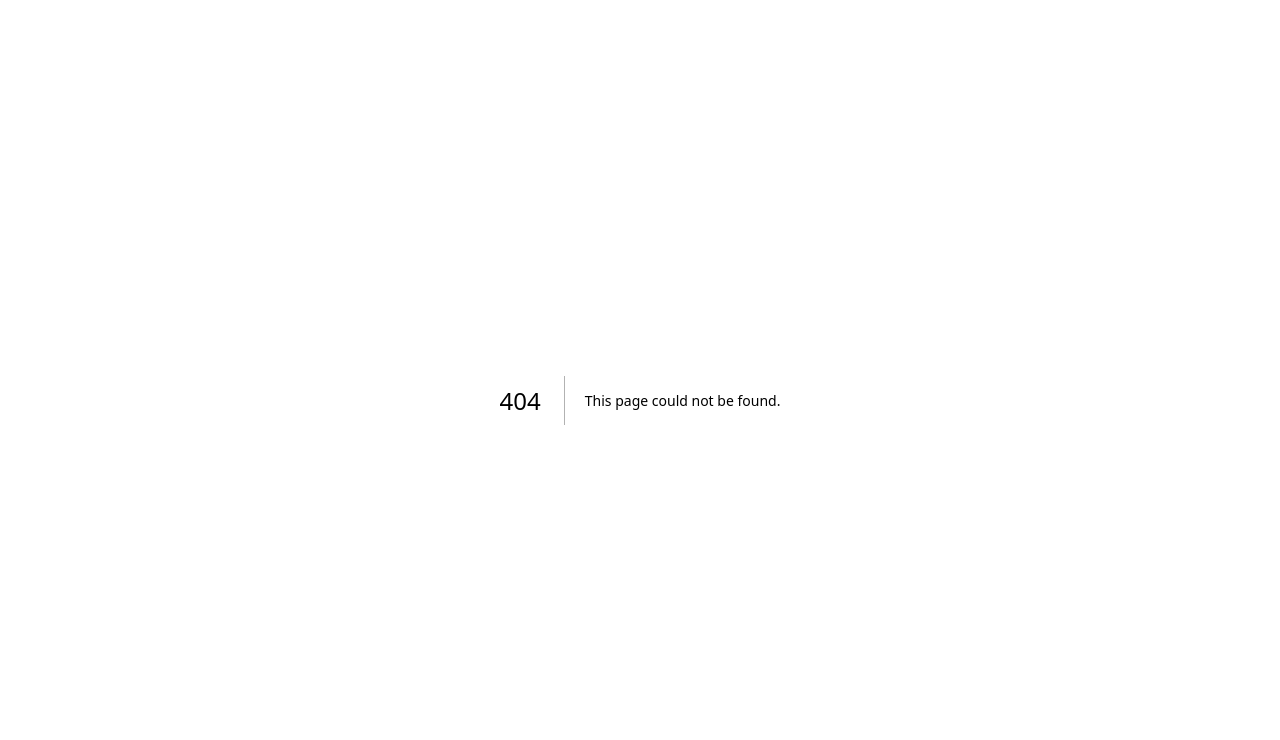
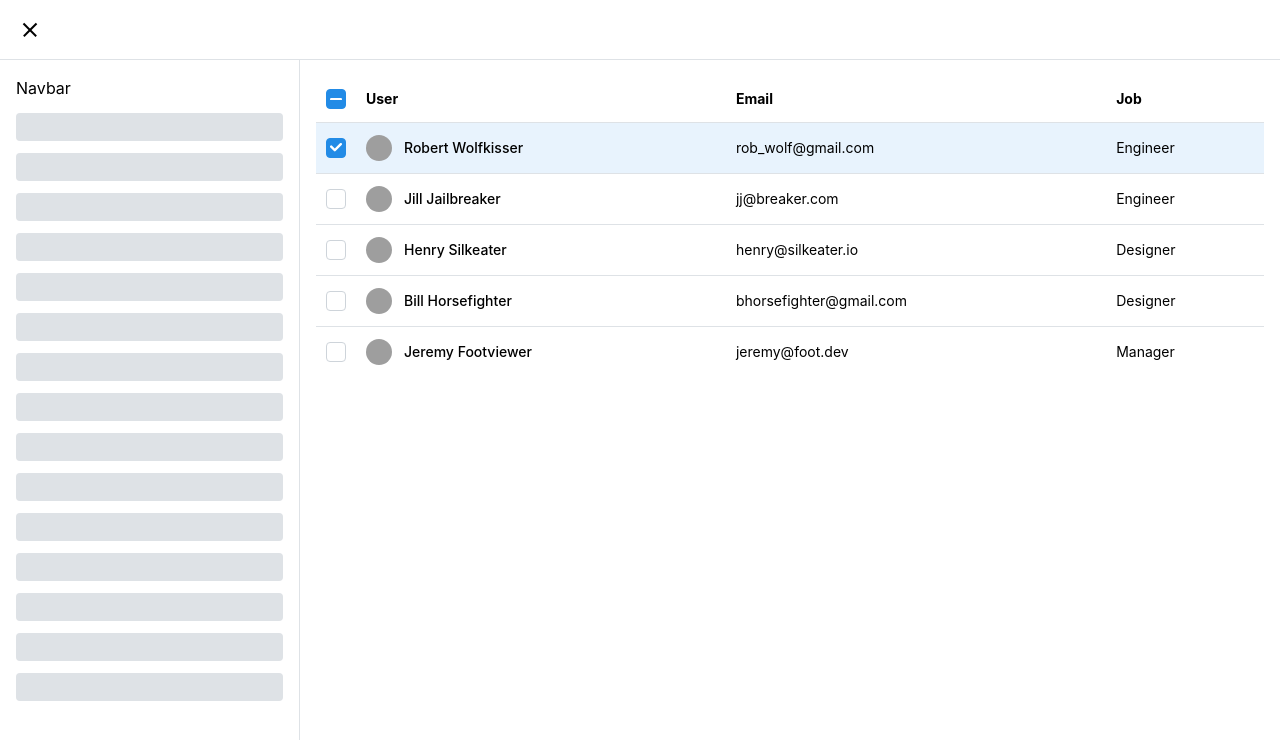
Before and after one commit to N1b3lung0/nextjs-mantine-dashboard, a Next.js app: page /dashboard/users in a window 1280 px wide. Before the commit this address had no page. Shown: the top 740 px of the page. Built offline with nearby package versions, Linux system fonts and the light colour scheme; grey boxes are pictures that could not be loaded.

Commit message:
#4 Add a table
Create a table to show the users. Each user can be selected

```diff
--- /dev/null
+++ b/src/app/dashboard/users/page.tsx
@@ -0,0 +1,8 @@
+import { TableUsers } from "@/app/ui/dashboard/users/table-users";
+import React from "react";
+
+const Page = () => {
+  return <TableUsers></TableUsers>;
+};
+
+export default Page;
--- /dev/null
+++ b/src/app/ui/dashboard/users/table-users.module.css
@@ -0,0 +1,3 @@
+.rowSelected {
+  background-color: var(--mantine-color-blue-light);
+}
--- /dev/null
+++ b/src/app/ui/dashboard/users/table-users.tsx
@@ -0,0 +1,122 @@
+"use client";
+
+import cx from "clsx";
+import { useState } from "react";
+import {
+  Table,
+  Checkbox,
+  ScrollArea,
+  Group,
+  Avatar,
+  Text,
+  rem,
+} from "@mantine/core";
+import classes from "./table-users.module.css";
+
+const data = [
+  {
+    id: "1",
+    avatar:
+      "https://raw.githubusercontent.com/mantinedev/mantine/master/.demo/avatars/avatar-1.png",
+    name: "Robert Wolfkisser",
+    job: "Engineer",
+    email: "rob_wolf@gmail.com",
+  },
+  {
+    id: "2",
+    avatar:
+      "https://raw.githubusercontent.com/mantinedev/mantine/master/.demo/avatars/avatar-7.png",
+    name: "Jill Jailbreaker",
+    job: "Engineer",
+    email: "jj@breaker.com",
+  },
+  {
+    id: "3",
+    avatar:
+      "https://raw.githubusercontent.com/mantinedev/mantine/master/.demo/avatars/avatar-2.png",
+    name: "Henry Silkeater",
+    job: "Designer",
+    email: "henry@silkeater.io",
+  },
+  {
+    id: "4",
+    avatar:
+      "https://raw.githubusercontent.com/mantinedev/mantine/master/.demo/avatars/avatar-3.png",
+    name: "Bill Horsefighter",
+    job: "Designer",
+    email: "bhorsefighter@gmail.com",
+  },
+  {
+    id: "5",
+    avatar:
+      "https://raw.githubusercontent.com/mantinedev/mantine/master/.demo/avatars/avatar-10.png",
+    name: "Jeremy Footviewer",
+    job: "Manager",
+    email: "jeremy@foot.dev",
+  },
+];
+
+export function TableUsers() {
+  const [selection, setSelection] = useState(["1"]);
+  const toggleRow = (id: string) =>
+    setSelection((current) =>
+      current.includes(id)
+        ? current.filter((item) => item !== id)
+        : [...current, id]
+    );
+  const toggleAll = () =>
+    setSelection((current) =>
+      current.length === data.length ? [] : data.map((item) => item.id)
+    );
+
+  const rows = data.map((item) => {
+    const selected = selection.includes(item.id);
+    return (
+      <Table.Tr
+        key={item.id}
+        className={cx({ [classes.rowSelected]: selected })}
+      >
+        <Table.Td>
+          <Checkbox
+            checked={selection.includes(item.id)}
+            onChange={() => toggleRow(item.id)}
+          />
+        </Table.Td>
+        <Table.Td>
+          <Group gap="sm">
+            <Avatar size={26} src={item.avatar} radius={26} />
+            <Text size="sm" fw={500}>
+              {item.name}
+            </Text>
+          </Group>
+        </Table.Td>
+        <Table.Td>{item.email}</Table.Td>
+        <Table.Td>{item.job}</Table.Td>
+      </Table.Tr>
+    );
+  });
+
+  return (
+    <ScrollArea>
+      <Table miw={800} verticalSpacing="sm">
+        <Table.Thead>
+          <Table.Tr>
+            <Table.Th style={{ width: rem(40) }}>
+              <Checkbox
+                onChange={toggleAll}
+                checked={selection.length === data.length}
+                indeterminate={
+                  selection.length > 0 && selection.length !== data.length
+                }
+              />
+            </Table.Th>
+            <Table.Th>User</Table.Th>
+            <Table.Th>Email</Table.Th>
+            <Table.Th>Job</Table.Th>
+          </Table.Tr>
+        </Table.Thead>
+        <Table.Tbody>{rows}</Table.Tbody>
+      </Table>
+    </ScrollArea>
+  );
+}
```
